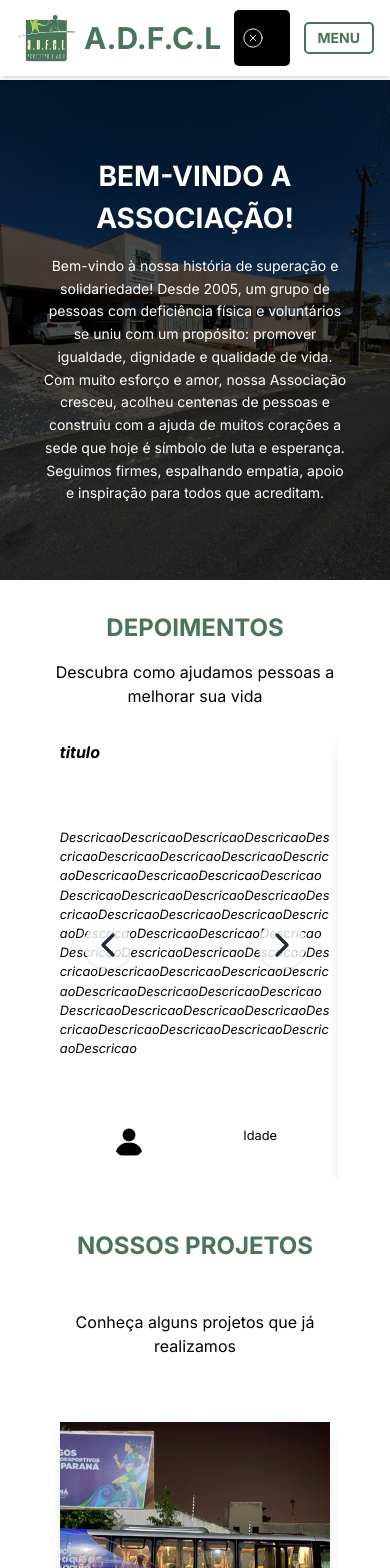
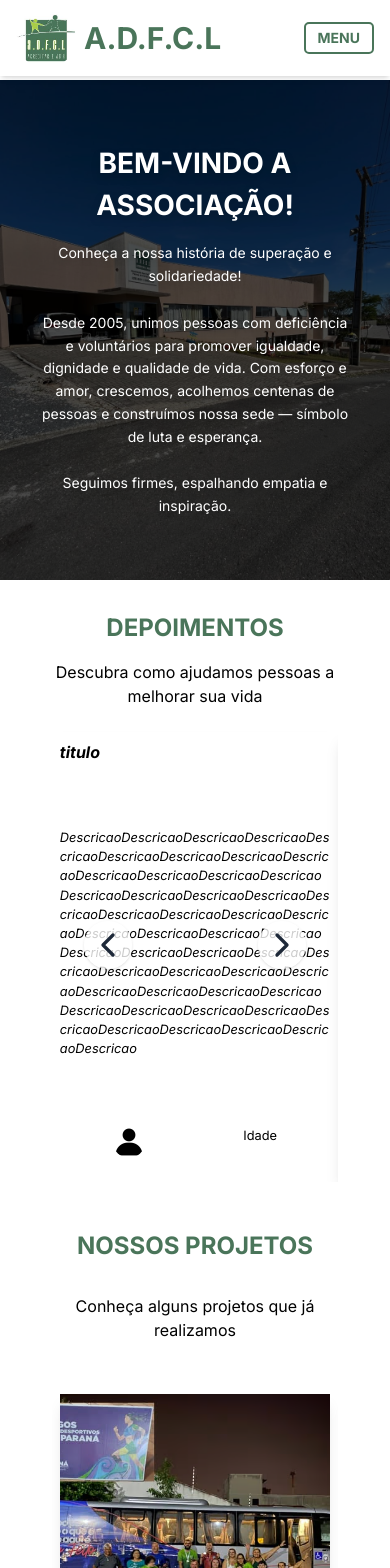
Before and after one commit to gustavogogola91/adfcl, a React (Vite) app: page / in a window 390 px wide. Shown: the top 1568 px of the page. Built offline with nearby package versions, Linux system fonts and the light colour scheme.

Commit message:
Small fixes

```diff
--- a/src/components/Contato.tsx
+++ b/src/components/Contato.tsx
@@ -1,14 +1,14 @@
 export default function Contato() {
   return (
-    <section className="w-[80%] md:w-[90%] flex flex-col gap-4 m-auto text-center mt-4">
-      <h2 className="text-2xl text-[#4A755A] uppercase">Nossas redes sociais</h2>
+    <section className="w-[80%] md:w-[90%] flex flex-col gap-4 m-auto text-center my-20">
+      <h2 className=" font-bold uppercase text-2xl text-[#4A755A] text-center ">Nossas redes sociais</h2>
       <h3>Entre em contato conosco</h3>
       <ul className="flex flex-col lg:flex-row w-full gap-8 justify-center items-center">
         <li className="w-fit">
           <a
             href="https://www.instagram.com/adfcl_2005/"
             target="_blank"
-            className="flex flex-row gap-4 items-center w-fit border-2 p-4 text-white bg-dark-green rounded-[5px] hover:bg-[#3d5f4a]"
+            className="flex flex-row gap-4 items-center w-fit border-2 px-4 py-2 text-white bg-dark-green text-1xl font-bold rounded-[5px] transition hover:bg-[#3d5f4a]"
           >
             <img src="src\assets\Icons\instagram.png" alt="Logo Instagram" className="w-10" />{" "}
             Instagram
@@ -18,7 +18,7 @@ export default function Contato() {
           <a
             href="https://www.facebook.com/adfclcampolargo/"
             target="_blank"
-            className="flex flex-row gap-4 items-center w-fit border-2 p-4 text-white bg-dark-green rounded-[5px] hover:bg-[#3d5f4a]"
+            className="flex flex-row gap-4 items-center w-fit border-2 px-4 py-2 text-white bg-dark-green rounded-[5px] text-1xl font-bold transition hover:bg-[#3d5f4a]"
           >
             <img src="src\assets\Icons\facebook.png" alt="Logo Facebook" className="w-10" />{" "}
             Facebook
--- a/src/components/Doe.tsx
+++ b/src/components/Doe.tsx
@@ -13,13 +13,13 @@ export default function Doe() {
         </div>
       </div>
 
-      <div className="flex flex-col gap-8 mt-8">
+      <div className="flex mt-10 flex-col gap-8">
         <h3>
           Também é possível nos auxiliar doando seu comprovante fiscal por meio
           do programa Nota Paraná.
         </h3>
 
-        <h3 className="text-2xl text-[#4A755A] uppercase">
+        <h3 className="text-2xl font-bold text-[#4A755A] uppercase">
           Como Doar sua nota fiscal?
         </h3>
         <p>Assista o vídeo abaixo e descubra como fazer sua doação.</p>
--- a/src/components/Home.tsx
+++ b/src/components/Home.tsx
@@ -30,10 +30,18 @@ export default function Home() {
                 Bem-vindo a Associação!
               </h1>
               <p className="text-white text-sm leading-relaxed drop-shadow-md max-w-[90%]">
-                Bem-vindo à nossa história de superação e solidariedade!
-                Desde 2005, um grupo de pessoas com deficiência física e voluntários se uniu com um propósito: promover igualdade, dignidade e qualidade de vida.
-                Com muito esforço e amor, nossa Associação cresceu, acolheu centenas de pessoas e construiu com a ajuda de muitos corações a sede que hoje é símbolo de luta e esperança.
-                Seguimos firmes, espalhando empatia, apoio e inspiração para todos que acreditam.
+                Conheça a nossa história de superação e solidariedade!
+              </p>
+              <br />
+              <p className="text-white text-sm leading-relaxed drop-shadow-md max-w-[90%]">
+                Desde 2005, unimos pessoas com deficiência e voluntários para
+                promover igualdade, dignidade e qualidade de vida. Com esforço e
+                amor, crescemos, acolhemos centenas de pessoas e construímos
+                nossa sede — símbolo de luta e esperança.
+              </p>
+              <br />
+              <p className="text-white text-sm leading-relaxed drop-shadow-md max-w-[90%]">
+                Seguimos firmes, espalhando empatia e inspiração.
               </p>
             </div>
           </div>
@@ -44,10 +52,16 @@ export default function Home() {
               Bem-vindo a Associação!
             </h1>
             <p className="w-full md:w-3/4 text-white text-center md:text-justify mt-4">
-              Bem-vindo à nossa história de superação e solidariedade!
-              Desde 2005, um grupo de pessoas com deficiência física e voluntários se uniu com um propósito: promover igualdade, dignidade e qualidade de vida.
-              Com muito esforço e amor, nossa Associação cresceu, acolheu centenas de pessoas e construiu com a ajuda de muitos corações a sede que hoje é símbolo de luta e esperança.
-              Seguimos firmes, espalhando empatia, apoio e inspiração para todos que acreditam.
+              Conheça a nossa história de superação e solidariedade!
+            </p>
+            <p className="w-full md:w-3/4 text-white text-center md:text-justify mt-4">
+              Desde 2005, unimos pessoas com deficiência e voluntários para
+              promover igualdade, dignidade e qualidade de vida. Com esforço e
+              amor, crescemos, acolhemos centenas de pessoas e construímos nossa
+              sede — símbolo de luta e esperança.
+            </p>
+            <p className="w-full md:w-3/4 font-bold text-white text-center md:text-justify mt-4">
+              Seguimos firmes, espalhando empatia e inspiração.
             </p>
           </div>
           <img
--- a/src/components/Projetos.tsx
+++ b/src/components/Projetos.tsx
@@ -76,13 +76,13 @@ export default function Projetos() {
       <h2 className="font-bold uppercase text-2xl text-[#4A755A] text-center">
         Nossos projetos
       </h2>
-      <h3 className="text-center mt-4">
+      <h3 className="text-center">
         Conheça alguns projetos que já realizamos
       </h3>
 
       <div className="relative overflow-hidden">
         <div
-          className="flex mt-6 transition-transform ease-out duration-500"
+          className="flex mt-3 transition-transform ease-out duration-500"
           style={{ transform: `translateX(-${translateXValue}%)` }}
         >
           {projetos.map((projeto) => (
--- a/src/components/ui/Header.tsx
+++ b/src/components/ui/Header.tsx
@@ -1,6 +1,5 @@
 import { useEffect, useState } from "react";
 import logo from "../../assets/ADFCL-Logo.jpg";
-import { ThemeToggle } from "./ThemeToggle";
 
 export default function Header() {
   const [isScrolled, setIsScrolled] = useState(false);
@@ -78,10 +77,6 @@ export default function Header() {
           </div>
         </div>
 
-        <div className="md:block">
-          <ThemeToggle />
-        </div>
-
         <button
           className="md:hidden text-[#4a755a] font-bold text-sm px-3 py-1 border-2 border-[#4a755a] rounded"
           onClick={() => setMenuOpen(!menuOpen)}
--- a/src/components/ui/ThemeToggle.tsx
+++ /dev/null
@@ -1,18 +0,0 @@
-
-import { CircleCheck, CircleX } from 'lucide-react';
-import { useTheme } from '../../hooks/useTheme';
-
-export const ThemeToggle = () => {
-  const { theme, toggleTheme } = useTheme();
-
-  return (
-    <button
-      onClick={toggleTheme}
-      className="p-2 h-14 w-14 rounded-lg bg-black"
-      aria-label={`Mudar tema. Tema atual: ${theme}`}
-    >
-      {theme === 'light' && <CircleX size={22} color="#ffffff" strokeWidth={1} />}
-      {theme === 'high-contrast' && <CircleCheck size={22} color="#ffffff" strokeWidth={1} />}
-    </button>
-  );
-};
--- a/src/index.css
+++ b/src/index.css
@@ -14,18 +14,6 @@
 
   --dark-green-alpha: #A9D04730;
 
-}
-
-.high-contrast {
-  --bg-primary: #111111;
-  --bg-secondary: #404040;
-  --gray: #A6A6A6;
-  --hyperlinks: #75E9FC;
-  --text-primary: #ffffff;
-  --text-secondary: #ffff00;
-  --text-accent: #ffff00;
-  --border-color: #ffffff;
-  --light-green: #ffff00;
 }
 
 @theme inline {
@@ -65,51 +53,11 @@ header button:hover{
   color:var(--light-green)
 }
 
-header button.high-contrast{
-  background-color: green;
-}
-
-.high-contrast {
-  color-scheme: only light;
-}
-
-.high-contrast * {
-  border-color: var(--border-color) !important;
-}
-
-.high-contrast img {
-  filter: contrast(1.2) brightness(1.1);
-}
-
-.high-contrast h1{
-  color: var(--text-primary);
-}
-
-.high-contrast a {
-  color: var(--hyperlinks);
-}
-.high-contrast h4{
-  color: var(--text-primary);
-}
-
-.high-contrast button:hover{
-  background-color: yellow;
-  color: black;
-}
-
 #depoimento {
   background-color: var(--bg-secondary);
   border: 1px solid var(--border-color);
 }
 
-.high-contrast #depoimento div{
-  font-size: 1.2em;
-}
-
 #projeto {
   border: 1px solid var(--border-color);
 }
-
-.high-contrast #projeto{
-  font-size: 13em;
-}
```
